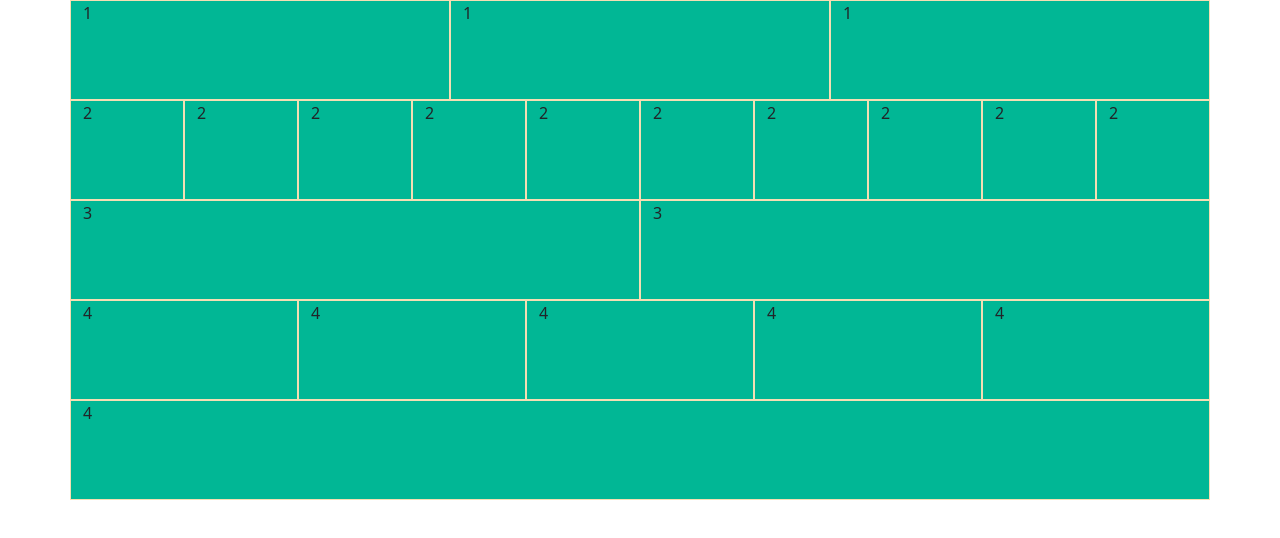
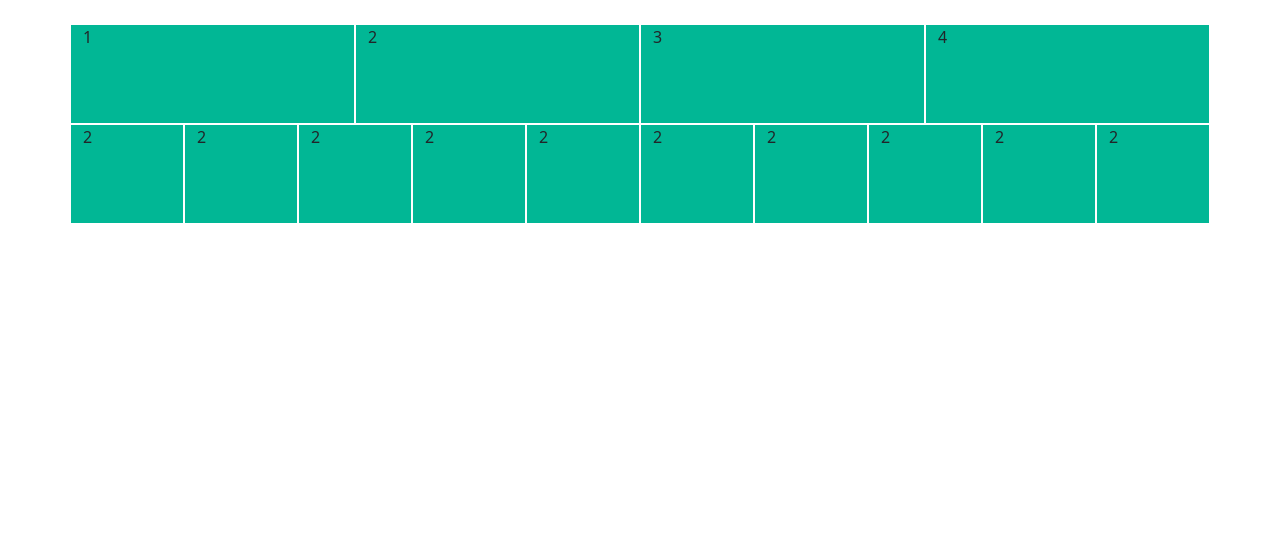
Before and after one commit to eudycss/pageConf, a plain HTML site: page index.html in a window 1280 px wide. Drawn offline with nearby package versions, Linux system fonts and the light colour scheme.

Commit message:
challenge 2 done

```diff
--- a/index.html
+++ b/index.html
@@ -3,7 +3,7 @@
   <head>
     <!-- Required meta tags -->
     <meta charset="utf-8" />
-    <meta name="viewport" content="width=device-width, initial-scale=1" />
+    <meta name="viewport" content="width=device-width, initial-scale=1. shrink-to-fitno" />
 
     <!-- Bootstrap CSS -->
     <link
@@ -13,57 +13,53 @@
       crossorigin="anonymous"
     />
     <style>
-      .col {
+      div[class^="col"]{
+        height: 100px;
+        background: #01b795;
+        border: 1px solid white;
+        }
+
+      /* .col-2,  .col-md-2 ,.col-md-4 {
         border: 1px solid wheat;
-      }
+      } */
     </style>
 
     <title>Hello, world!</title>
   </head>
   <body>
-    <div class="container">
-      <div class="row" style="height: 100px">
-        <div class="col" style="background: #01b795">1</div>
-        <div class="col" style="background: #01b795">1</div>
-        <div class="col" style="background: #01b795">1</div>
+    <div class="container mt-4">
+      <div class="row" >
+        <div class="col-6 col-md-3" >1</div>
+        <div class="col-6 col-md-3" >2</div>
+        <div class="col-6 col-md-3" >3</div>
+        <div class="col-6 col-md-3" >4</div >
       </div>
-      <div class="row" style="height: 100px">
-        <div class="col" style="background: #01b795">2</div>
-        <div class="col" style="background: #01b795">2</div>
-        <div class="col" style="background: #01b795">2</div>
-        <div class="col" style="background: #01b795">2</div>
-        <div class="col" style="background: #01b795">2</div>
-        <div class="col" style="background: #01b795">2</div>
-        <div class="col" style="background: #01b795">2</div>
-        <div class="col" style="background: #01b795">2</div>
-        <div class="col" style="background: #01b795">2</div>
-        <div class="col" style="background: #01b795">2</div>
+      <div class="row" >
+        <div class="col-12 col-md-6 col-lg" >2</div>
+        <div class="col-12 col-md-6 col-lg" >2</div>
+        <div class="col-12 col-md-6 col-lg" >2</div>
+        <div class="col-12 col-md-6 col-lg" >2</div>
+        <div class="col-12 col-md-6 col-lg" >2</div>
+        <div class="col-12 col-md-6 col-lg" >2</div>
+        <div class="col-12 col-md-6 col-lg" >2</div>
+        <div class="col-12 col-md-6 col-lg" >2</div>
+        <div class="col-12 col-md-6 col-lg" >2</div>
+        <div class="col-12 col-md-6 col-lg" >2</div>
       </div>
 
-      <div class="row" style="height: 100px">
-        <div class="col" style="background: #01b795">3</div>
-        <div class="col" style="background: #01b795">3</div>
-      </div>
-      <div class="row" style="height: 100px">
-        <div class="col" style="background: #01b795">4</div>
-        <div class="col" style="background: #01b795">4</div>
-        <div class="col" style="background: #01b795">4</div>
-        <div class="col" style="background: #01b795">4</div>
-        <div class="col" style="background: #01b795">4</div>
-      </div>
-      <div class="row" style="height: 100px">
-        <div class="col" style="background: #01b795">4</div
-      </div>
+
     </div>
 
     <!-- Optional JavaScript; choose one of the two! -->
 
     <!-- Option 1: Bootstrap Bundle with Popper -->
-    <script
+     <script
       src="https://cdn.jsdelivr.net/npm/bootstrap@5.0.1/dist/js/bootstrap.bundle.min.js"
       integrity="sha384-gtEjrD/SeCtmISkJkNUaaKMoLD0//ElJ19smozuHV6z3Iehds+3Ulb9Bn9Plx0x4"
       crossorigin="anonymous"
+
     ></script>
+
 
     <!-- Option 2: Separate Popper and Bootstrap JS -->
     <!--
```
